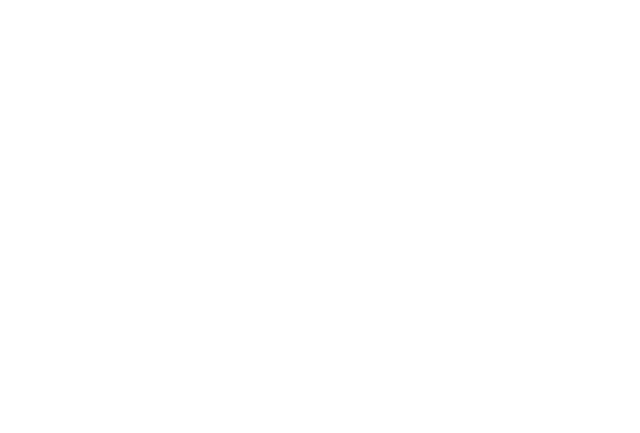
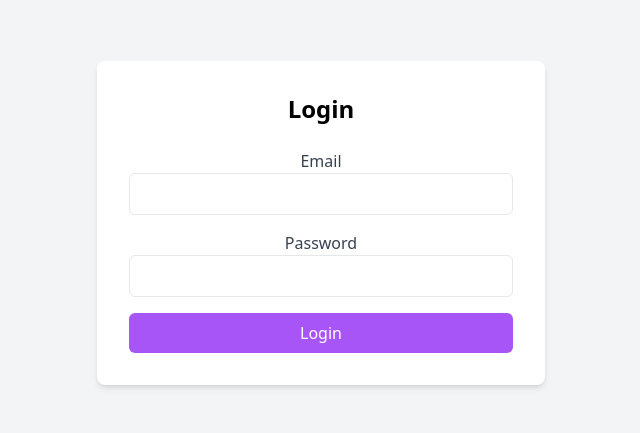
Before and after one commit to jigycode/table-sorting, a React (Vite) app: page / in a window 1280 px wide. Before the commit this address had no page. Shown: the part 209-642 px from the top of the page, without its empty margins (319-959 px from the left). Built offline with nearby package versions, Linux system fonts and the light colour scheme.

Commit message:
add Login component with form validation and localStorage support; update App routing

```diff
--- a/src/App.jsx
+++ b/src/App.jsx
@@ -4,12 +4,14 @@
 import ToDo from "./Components/ToDo";
 import ToDoLIst from "./Components/ToDoLIst";
 import EligibilityCheck from "./Components/EligibilityCheck";
+import Login from "./Pages/Login";
 
 function App() {
   return (
     <>
       <Router>
         <Routes>
+          <Route path="/" element={<Login />} />
           <Route path="/table" element={<Table />} />
           <Route path="/todo" element={<ToDo />} />
           <Route path="/todoList" element={<ToDoLIst />} />
--- a/src/Components/ToDo.jsx
+++ b/src/Components/ToDo.jsx
@@ -93,7 +93,7 @@
 
       {/* Display Notes in Grid */}
       <div className="grid grid-cols-1 sm:grid-cols-2 md:grid-cols-3 gap-4">
-        {notes.map((note, noteIndex) => (
+        {notes?.map((note, noteIndex) => (
           <div
             key={noteIndex}
             className={`${note.color} p-4 rounded-lg shadow-md`}
@@ -122,7 +122,7 @@
 
             {/* Task List */}
             <ul>
-              {note.tasks.map((task, taskIndex) => (
+              {note?.tasks?.map((task, taskIndex) => (
                 <li
                   key={taskIndex}
                   className={`flex justify-between items-center p-2 mb-1 rounded-md ${
--- /dev/null
+++ b/src/Pages/Login.jsx
@@ -0,0 +1,91 @@
+import { Formik, Form, Field, ErrorMessage } from "formik";
+import * as Yup from "yup";
+import toast, { Toaster } from "react-hot-toast";
+import { useEffect } from "react";
+
+export default function LoginForm() {
+  useEffect(() => {
+    const storedUserData = localStorage.getItem("userData");
+    if (storedUserData) {
+      console.log("Retrieved User Data:", JSON.parse(storedUserData));
+    }
+    // localStorage.setItem("userData", JSON.stringify(values));
+  }, []);
+
+  const validationSchema = Yup.object({
+    email: Yup.string()
+      .email("Invalid email format")
+      .required("Email is required"),
+    password: Yup.string()
+      .min(6, "Password must be at least 6 characters")
+      .required("Password is required"),
+  });
+
+  return (
+    <div className="min-h-screen flex items-center justify-center bg-gray-100 p-6">
+      <Toaster position="top-center" reverseOrder={false} />
+      <div className="bg-white p-8 rounded-lg shadow-md w-full max-w-md">
+        <h2 className="text-2xl font-bold mb-6 text-center">Login</h2>
+        <Formik
+          initialValues={{ email: "", password: "" }}
+          validationSchema={validationSchema}
+          onSubmit={(values, { setSubmitting }) => {
+            const email = values.email;
+            const password = values.password;
+            const MyEmail = "jigyasha@gmail.com";
+            const MyPassword = "password123";
+            if (email === MyEmail && password === MyPassword) {
+              localStorage.setItem("userData", JSON.stringify(values));
+              toast.success("Login Successful!");
+              console.log("Form Data Stored:", values);
+            } else {
+              toast.error("Invalid email or password");
+            }
+            setSubmitting(false);
+            // console.log("Form Data:", values);
+          }}
+        >
+          {({ isSubmitting }) => (
+            <Form className="space-y-4">
+              <div>
+                <label className="block text-gray-700">Email</label>
+                <Field
+                  type="email"
+                  name="email"
+                  className="w-full p-2 border rounded-md focus:outline-none focus:ring-2 focus:ring-purple-400"
+                />
+                <ErrorMessage
+                  name="email"
+                  component="div"
+                  className="text-red-500 text-sm mt-1"
+                />
+              </div>
+
+              <div>
+                <label className="block text-gray-700">Password</label>
+                <Field
+                  type="password"
+                  name="password"
+                  className="w-full p-2 border rounded-md focus:outline-none focus:ring-2 focus:ring-purple-400"
+                />
+                <ErrorMessage
+                  name="password"
+                  component="div"
+                  className="text-red-500 text-sm mt-1"
+                />
+              </div>
+
+              <button
+                type="submit"
+                disabled={isSubmitting}
+                className="w-full bg-purple-500 text-white py-2 rounded-md hover:bg-purple-600 transition"
+              >
+                {isSubmitting ? "Logging in..." : "Login"}
+              </button>
+            </Form>
+          )}
+        </Formik>
+      </div>
+    </div>
+  );
+}
--- /dev/null
+++ b/src/schemas/index.jsx
@@ -0,0 +1,12 @@
+import * as Yup from "yup";
+
+const validationSchema = Yup.object({
+  email: Yup.string()
+    .email("Invalid email format")
+    .required("Email is required"),
+  password: Yup.string()
+    .min(6, "Password must be at least 6 characters")
+    .required("Password is required"),
+});
+
+export default validationSchema;
```
